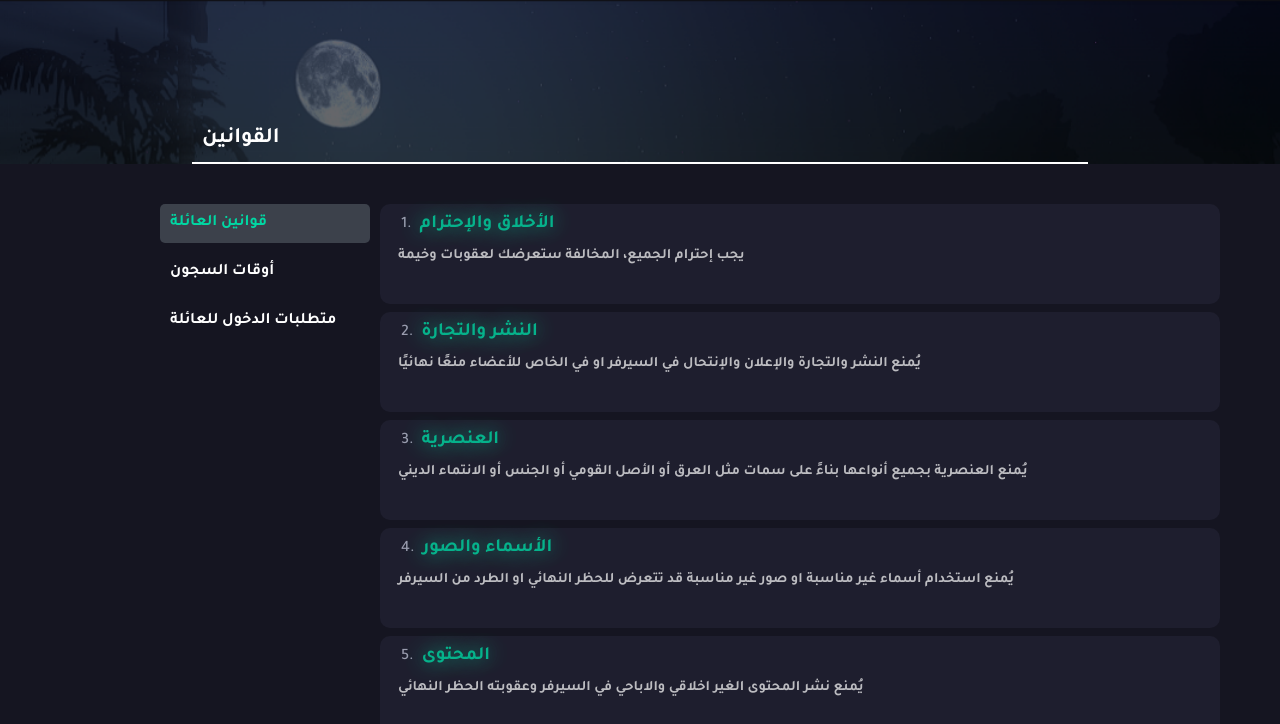
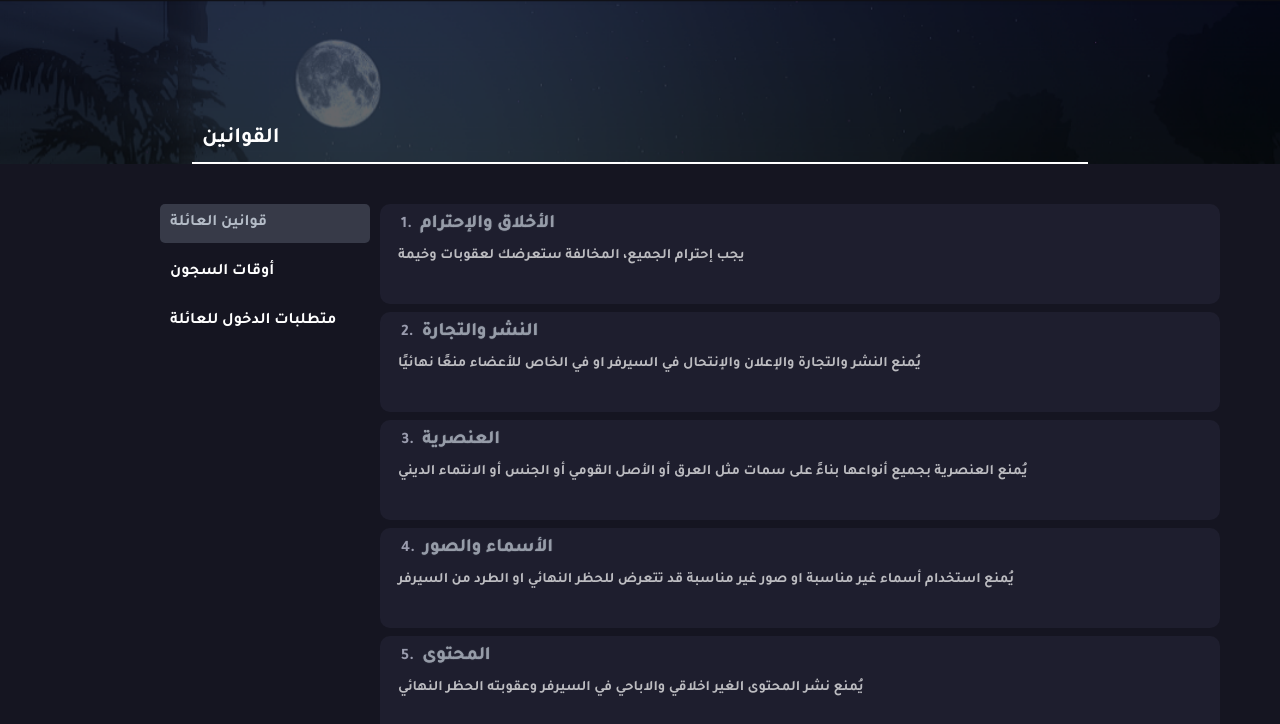
Before and after one commit to SirDrone1/old, a plain HTML site: page rules.html in a window 1280 px wide. Shown: the part 76-800 px from the top of the page. Drawn offline with Linux system fonts and the light colour scheme; a web font is replaced by a local one.

Commit message:
Add files via upload

```diff
--- a/rules.html
+++ b/rules.html
@@ -54,6 +54,9 @@
     <script>
         function changeRules(section) {
             const rulesContainer = document.getElementById('rulesContainer');
+            rulesContainer.classList.remove('show');
+
+            setTimeout(() => {
                 let rulesHtml = '';
 
                 const rulesData = {
@@ -129,11 +132,19 @@
 
                 document.querySelectorAll('.sidebar-btn').forEach(btn => btn.classList.remove('active'));
                 document.querySelector(`.sidebar-btn[onclick="changeRules('${section}')"]`).classList.add('active');
+
+                rulesContainer.classList.add('show');
+            }, 300);
         }
 
         document.addEventListener('DOMContentLoaded', () => {
             const initialSection = 'familyRules';
             changeRules(initialSection);
+
+            setTimeout(() => {
+                const rulesContainer = document.getElementById('rulesContainer');
+                rulesContainer.classList.add('show');
+            }, 300);
         });
 
         const selectMenu = document.getElementById('selectMenu');
--- a/styles.css
+++ b/styles.css
@@ -158,18 +158,20 @@ nav a:hover { opacity: 0.60; }
   transition: background-color 0.1s, color 0.3s; width: calc(100% - 50px);
   margin-left: 120px; animation: slideInFromLeft 0.7s ease-in-out;
 }
-.sidebar-btn:hover { background-color: #3c414b; color: var(--MainColor); }
-.sidebar-btn.active { background-color: #3c414b; color: var(--MainColor); }
+.sidebar-btn:hover { background-color: #3c414b; color: #B4BCC7; }
+.sidebar-btn.active { background-color: #9fabbd3f; color: #B4BCC7; }
 
 .rules-container { flex: 1; max-width: 860px; font-family: "Tajawal", sans-serif; margin: 10px; padding: 10px; border-radius: 8px; }
+.rules-container .rule { opacity: 0; transform: translateY(20px); transition: opacity 0.3s ease, transform 0.3s ease; }
+.rules-container.show .rule { opacity: 1; transform: translateY(0); }
 .rule { margin-bottom: 8px; width: 100%; padding: 8px; border-radius: 10px; height: 100px; color: white; }
 .rule p { display: flex; margin: 0; font-size: 0.9rem; line-height: 1.4; margin-left: 20px; text-align: right; align-items: center; }
 .rule-number {
-  display: flex; text-align: left; color: #9A9CAE; user-select: none;
-  font-size: 1rem; font-weight: 500; font-family: "Tajawal", sans-serif; margin-right: 3px; margin-left: -7px;
+  display: flex; text-align: left; color: #9a9cae; user-select: none;
+  font-size: 1rem; font-weight: 600; font-family: "Tajawal", sans-serif; margin-right: 3px; margin-left: -7px;
 }
 .rule-title {
-  display: inline; color: var(--MainColor); text-shadow: 0 0 20px var(--MainColor); opacity: 0.80; font-weight: 600; font-size: 1.3em;
+  display: inline; color: #B4BCC7; text-shadow: 0 0 1px #B4BCC7; opacity: 0.80; font-weight: 600; font-size: 1.3em;
   font-family: "Tajawal", sans-serif; margin-left: 5px;
 }
 
```
Lines whose indentation alone changed are shown as unchanged.
